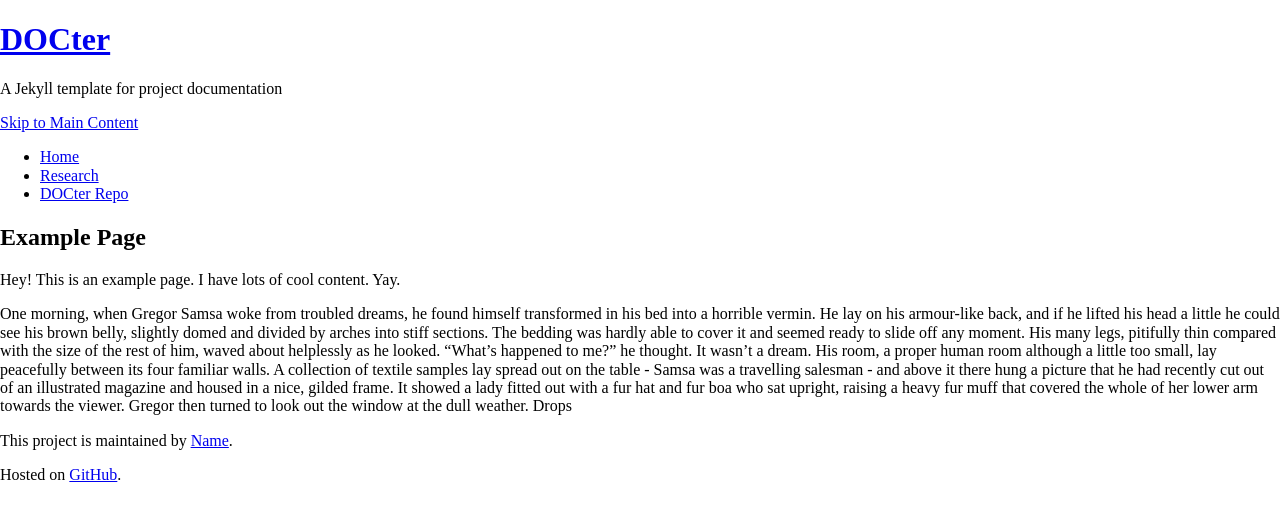
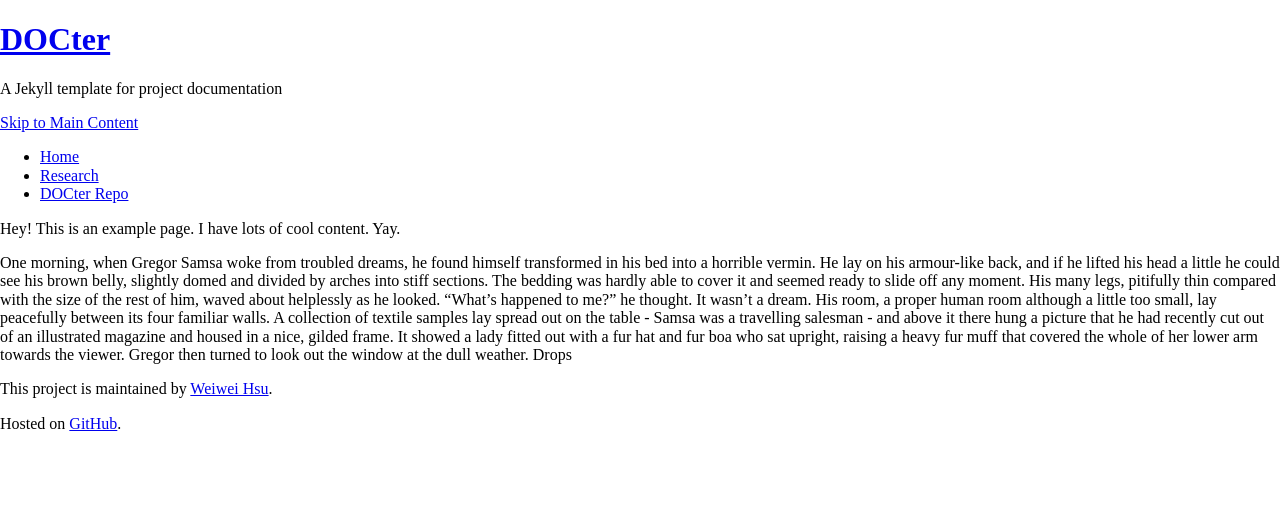
Before and after one commit to weiweihsu/experienceClass, a Jekyll site: the page built from _pages/example_page.md, in a window 1280 px wide. Shown: the top 521 px of the page. Built offline with Jekyll 4.4.1, drawn with Linux system fonts in a browser that asks for light colours; nearby versions of some CDN libraries; library files that are not in the unit come from our copies.

Commit message:
changed layout

```diff
--- a/_config.yml
+++ b/_config.yml
@@ -21,8 +21,8 @@ baseurl: '/syrianrefugee'
 
 # Author/Organization info to be displayed in the templates
 author:
-  name: Name
-  url: http://localhost:4000
+  name: Weiwei Hsu
+  url: http://www.weiweihsu.com
 
 # Point the logo URL at a file in your repo or hosted elsewhere by your organization
 logourl:
--- a/_pages/example_page.md
+++ b/_pages/example_page.md
@@ -1,5 +1,5 @@
 ---
-layout: page
+layout: default
 title:  "Example Page"
 ---
 
```
